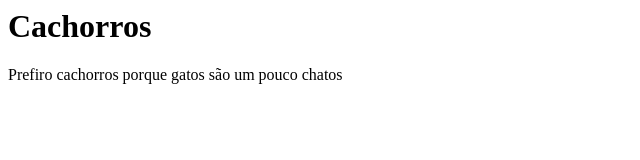
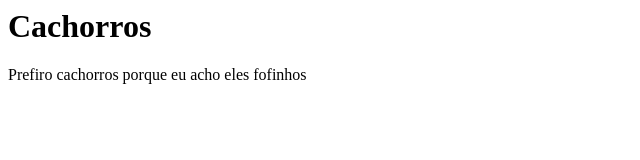
Before and after one commit to FelipeSouzaDutra/Capacita-oGit, a plain HTML site: page index.html in a window 1280 px wide. Shown: the full height of the page, 0-640 px from the left. Drawn offline with Linux system fonts and the light colour scheme.

Commit message:
Gosto mais de cachorros

```diff
--- a/index.html
+++ b/index.html
@@ -1,3 +1,3 @@
 <h1>Cachorros</h1>
 
-<p>Prefiro cachorros porque gatos são um pouco chatos</p>
+<p>Prefiro cachorros porque  eu acho eles fofinhos </p>
```
